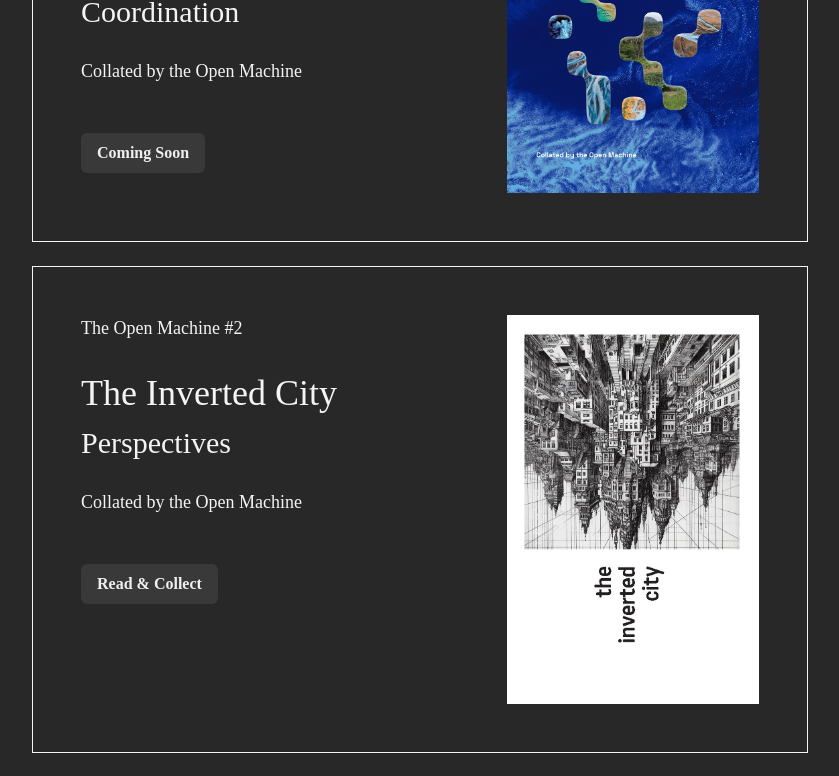
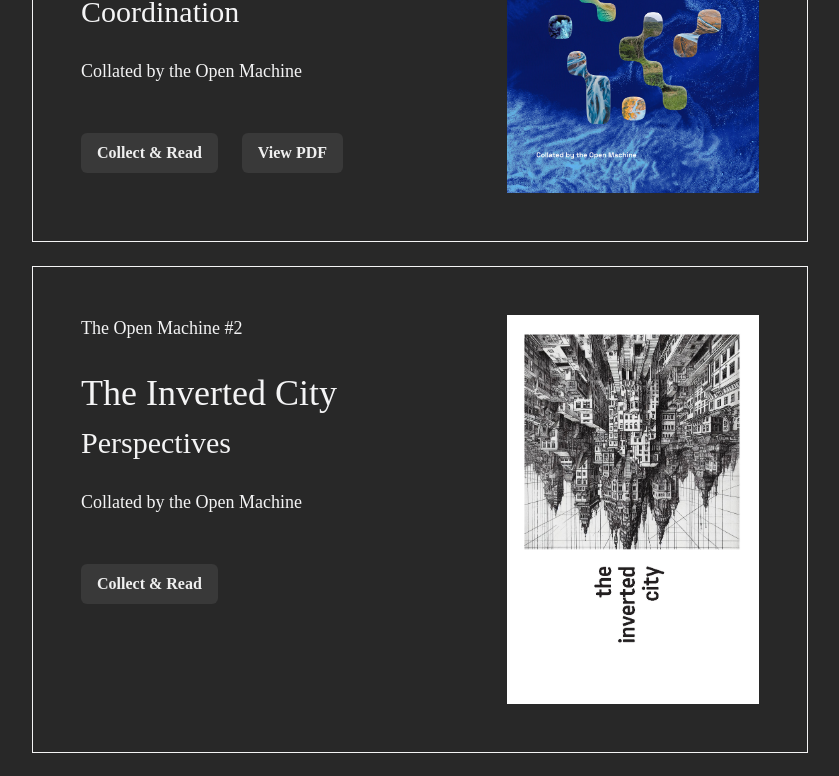
Before and after one commit to oovg/the-open-template, a Next.js app: page /matters in a window 1280 px wide. Shown: the part 620-1396 px from the top of the page, without its empty margins (220-1059 px from the left). Built offline with nearby package versions, Linux system fonts and the light colour scheme; a web font is replaced by a local one.

Commit message:
Add Ethereum Localism Book

```diff
--- a/src/components/MatterEthLocalism.tsx
+++ b/src/components/MatterEthLocalism.tsx
@@ -22,8 +22,21 @@ export const MatterEthLocalism = () => (
         </Text>
         <Text mt={6}>Collated by the Open Machine</Text>
         <Flex gap={6} mt={12}>
-          <Button as={Link} href="#" target="_blank" rel="noopener noreferrer">
-            Coming Soon
+          <Button
+            as={Link}
+            href="https://app.manifold.xyz/c/ethereum-localism"
+            target="_blank"
+            rel="noopener noreferrer"
+          >
+            Collect & Read
+          </Button>
+          <Button
+            as={Link}
+            href="https://qxvqdga4v2uhlcgh7bvl5m6rukrhmesy6uzingqov76jw5miy3ka.arweave.net/hesBmByuqHWIx_hqvrPRoqJ2Elj1MoaaDq_8m3WIxtQ"
+            target="_blank"
+            rel="noopener noreferrer"
+          >
+            View PDF
           </Button>
         </Flex>
       </Flex>
--- a/src/components/MatterInvertedCity.tsx
+++ b/src/components/MatterInvertedCity.tsx
@@ -28,7 +28,7 @@ export const MatterInvertedCity = () => (
             target="_blank"
             rel="noopener noreferrer"
           >
-            Read & Collect
+            Collect & Read
           </Button>
         </Flex>
       </Flex>
--- a/src/components/MatterSubstrates.tsx
+++ b/src/components/MatterSubstrates.tsx
@@ -30,7 +30,7 @@ export const MatterSubstrates = () => (
             target="_blank"
             rel="noopener noreferrer"
           >
-            Read & Collect
+            Collect & Read
           </Button>
           <Button
             as={Link}
```
